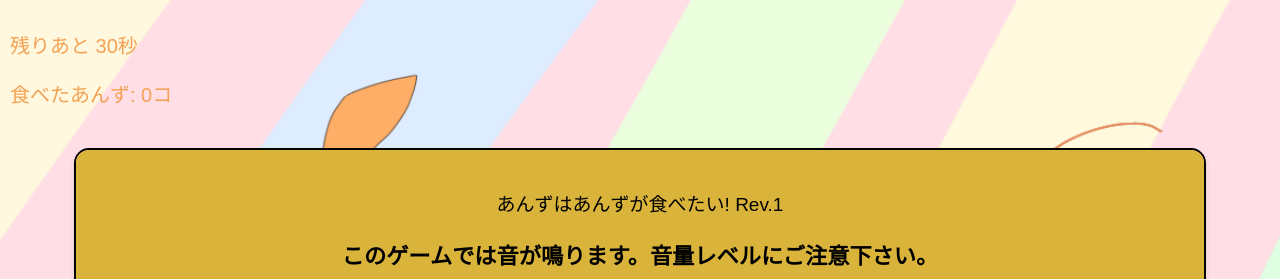
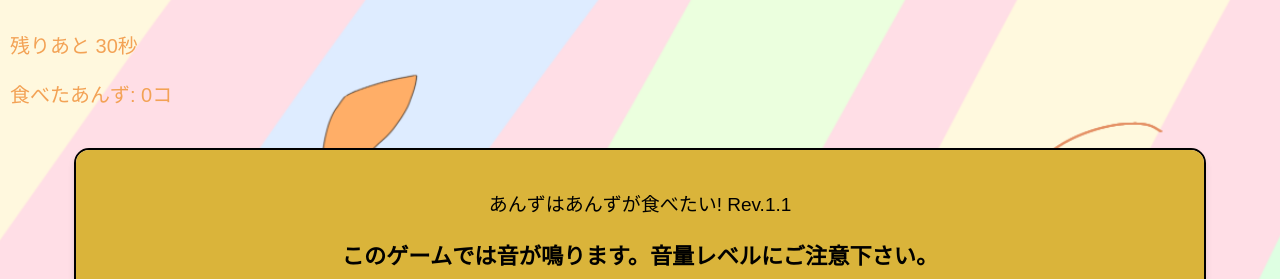
Before and after one commit to YokochaYokoha/anzu, a plain HTML site: page play1.html in a window 1280 px wide. Shown: the top 279 px of the page. Drawn offline with Linux system fonts and the light colour scheme.

Commit message:
Update play1.html

```diff
--- a/play1.html
+++ b/play1.html
@@ -182,7 +182,7 @@
 
     <div id="sta">
         <h4 id="jorensan">おかえりなさい!/Welcome Back!</h4>
-        <p>あんずはあんずが食べたい! Rev.1</p>
+        <p>あんずはあんずが食べたい! Rev.1.1</p>
         <h3>このゲームでは音が鳴ります。音量レベルにご注意下さい。</h3>
         <p>音量を上げすぎると難聴の原因となる場合がございますので、ご注意下さい。</p>
         <p>それでは、下のボタンをクリックしてゲームをお楽しみください!</p>
```
